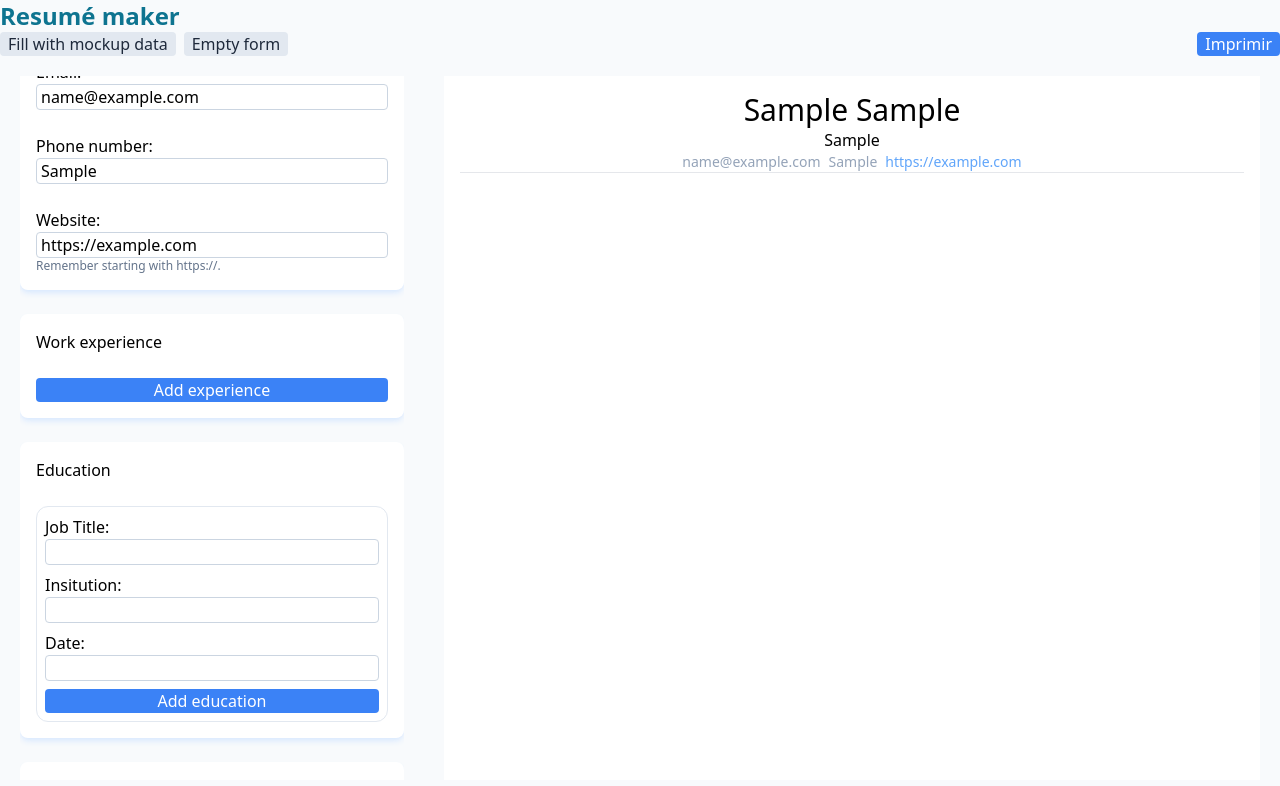
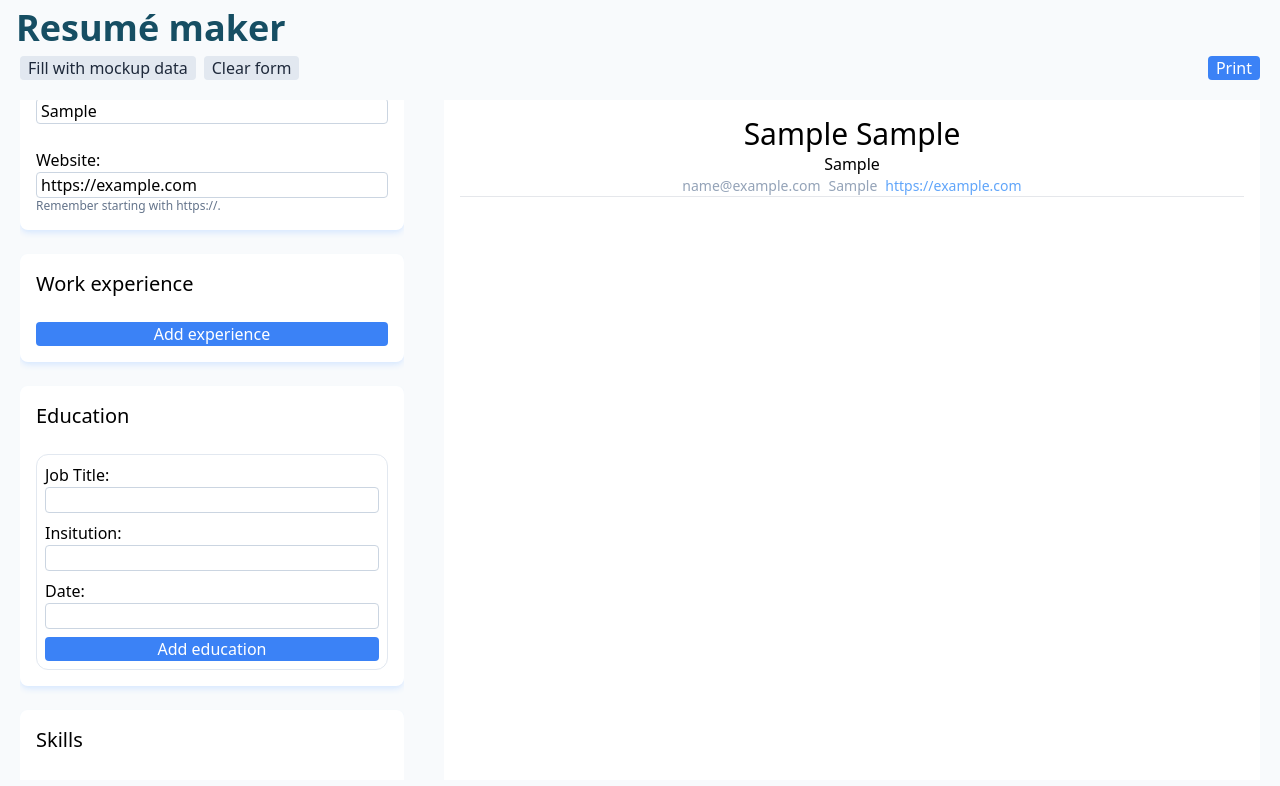
Before and after one commit to kike9978/resume-maker, a React (Vite) app: page / in a window 1280 px wide. Both pictures are taken after typing "Sample", "Sample", "Sample", "name@example.com", "Sample", "https://example.com" into the empty fields and a click on the button "Add Education". Shown: the top 786 px of the page. Built offline with nearby package versions, Linux system fonts and the light colour scheme.

Commit message:
Adjust styling

```diff
--- a/src/App.jsx
+++ b/src/App.jsx
@@ -36,7 +36,7 @@ const mockData = {
       id: nextId++,
       title: "UX designer",
       company: "Sisu Technologies",
-      description: "I am an essential contributor to UX design projects, collaborating across diverse teams to improve web applications for agricultural enterprises and create innovative features for a versatile marketing app used by businesses and organizations. Engaging closely with development and design teams, I actively contribute throughout various phases of the design process and Agile methodology. My expertise includes designing seamless user experiences for mobile and web platforms, leveraging HTML, CSS, Sass, Javascript, and React to build UI components. Additionally, I utilize component libraries like PrimeReact to enhance efficiency and maintain consistency in development. Freelanc",
+      description: "I am an essential contributor to UX design projects, collaborating across diverse teams to improve web applications for agricultural enterprises and create innovative features for a versatile marketing app used by businesses and organizations. Engaging closely with development and design teams, I actively contribute throughout various phases of the design process and Agile methodology. My expertise includes designing seamless user experiences for mobile and web platforms, leveraging HTML, CSS, Sass, Javascript, and React to build UI components. Additionally, I utilize component libraries like PrimeReact to enhance efficiency and maintain consistency in development.",
       date: "August 2022 - March 2024"
     },
     {
@@ -48,8 +48,8 @@ const mockData = {
     },
     {
       id: nextId++,
-      title: "Pekxel Studio",
-      company: "UX Designer intern",
+      title: "UX Designer intern",
+      company: "Pekxel Studio",
       description: "As a UX Designer intern, I produced engaging animations and 3D character models for landing pages, while also contributing to UX research initiatives at a museum to improve visitor experience.",
       date: "January 2019 - May 2019"
     },
@@ -162,18 +162,18 @@ function App() {
   return (
     <>
       <h1
-        className='text-cyan-700 font-bold text-2xl print:hidden'>Resumé maker</h1>
-      <div className="flex justify-between">
+        className='text-cyan-900 font-bold text-4xl print:hidden mx-4 my-2'>Resumé maker</h1>
+      <div className="flex justify-between mx-5">
         <div className="flex gap-2">
           <Button onClick={() => setCV({ ...mockData })} label={"Fill with mockup data"} hierarchy="secondary" />
-          <Button onClick={() => setCV({ ...initialCV })} label={"Empty form"} hierarchy='secondary' />
+          <Button onClick={() => setCV({ ...initialCV })} label={"Clear form"} hierarchy='secondary' />
           {/* <Button onClick={() => setIsEditing(!isEditing)} label={isEditing ? "Save" : "Edit"} hierarchy='secondary' /> */}
         </div>
-        <Button onClick={() => window.print()} label={"Imprimir"} />
+        <Button onClick={() => window.print()} label={"Print"} />
       </div>
 
 
-      <div className="flex flex-grow overflow-hidden flex-col sm:flex-row">
+      <div className="flex flex-grow overflow-hidden  flex-col sm:flex-row">
         {isEditing &&
 
           <CVForm
--- a/src/components/CV.jsx
+++ b/src/components/CV.jsx
@@ -22,7 +22,7 @@ export default function CV({ cv }) {
 
     return (
 
-        <main className="print:w-full overflow-y-auto flex-grow p-4 bg-white m-5 scrollbar-thumb-rounded-full scrollbar-track-rounded-full scrollbar scrollbar-thumb-slate-700 scrollbar-track-slate-300 w-full">
+        <main className="print:w-full overflow-y-auto flex-grow p-4 bg-white m-5  w-full print:overflow-auto scrollbar-thumb-rounded-full scrollbar-track-rounded-full scrollbar scrollbar-thumb-slate-700 scrollbar-track-slate-300 print:scrollbar-none">
             {isEmpty ? <EmptyCV /> :
                 <>
                     {!generalInfoEmpty &&
@@ -42,7 +42,7 @@ export default function CV({ cv }) {
                     }
                     {works.length > 0 && <>
                         <section>
-                            <h2>Work experience</h2>
+                            <h2 className="mt-2">Work experience</h2>
                             {works.map(work => {
                                 return (
                                     <WorkExperience
@@ -64,7 +64,7 @@ export default function CV({ cv }) {
                     {educations.length > 0 &&
                         <>
                             <section>
-                                <h2>Education</h2>
+                                <h2 className="mt-2">Education</h2>
                                 {educations.map(education => {
                                     return (
                                         <EducationExperience
@@ -83,8 +83,8 @@ export default function CV({ cv }) {
 
 
                     {skills.length > 0 && <section>
-                        <h2>Skills:</h2>
-                        <div className="flex gap-2 flex-wrap">
+                        <h2 className="mt-2">Skills</h2>
+                        <div className="flex gap-2 flex-wrap mt-4">
                             {skills.map(skill => {
                                 return <p key={skill.id} className="bg-slate-100 text-slate-800 rounded-2xl border border-solid border-slate-700 px-2 py-1">{skill.title}</p>
                             })}
--- a/src/components/CVForm.jsx
+++ b/src/components/CVForm.jsx
@@ -30,7 +30,7 @@ export default function CVForm({ setCV, cv, isAddingExperience, setIsAddingExper
             className='flex flex-col m-5 print:hidden overflow-y-auto gap-6 basis-4/5 max-w-96 pb-4'>
             <FormCard >
 
-                <h2>General information</h2>
+                <h2 className="text-xl">General information</h2>
                 <Input
                     label={"First name(s)"}
                     name={"firstName"}
@@ -81,7 +81,7 @@ export default function CVForm({ setCV, cv, isAddingExperience, setIsAddingExper
 
             <FormCard>
 
-                <h2>Work experience</h2>
+                <h2 className="text-xl">Work experience</h2>
 
                 {works.length > 0 &&
 
@@ -114,7 +114,7 @@ export default function CVForm({ setCV, cv, isAddingExperience, setIsAddingExper
             </FormCard>
             <FormCard>
 
-                <h2>Education</h2>
+                <h2 className="text-xl">Education</h2>
 
                 {educations.length > 0 &&
                     <details open>
@@ -146,9 +146,9 @@ export default function CVForm({ setCV, cv, isAddingExperience, setIsAddingExper
             </FormCard>
 
             <FormCard>
-
+                <h2 className="text-xl">Skills</h2>
                 <Textarea
-                    label={"Skills"}
+                    label={"Your skills"}
                     name={"skills"}
                     value={skills}
                     onChange={handleOnSkillsChange}
--- a/src/components/EducationExperience.jsx
+++ b/src/components/EducationExperience.jsx
@@ -2,7 +2,7 @@ export default function EducationExperience({ title, institution, date }) {
 
 
     return (
-        <article className="py-10">
+        <article className="py-5">
             <div className="flex items-baseline justify-between">
                 <div className="flex flex-col">
                     <h3 className="text-xl">
--- a/src/components/WorkExperience.jsx
+++ b/src/components/WorkExperience.jsx
@@ -2,7 +2,7 @@ export default function WorkExperience({ title, company, description, date }) {
 
 
     return (
-        <article className="py-10">
+        <article className="py-5">
             <div className="flex items-baseline justify-between">
                 <div className="flex flex-col">
                     <h3 className="text-xl">
@@ -12,7 +12,7 @@ export default function WorkExperience({ title, company, description, date }) {
                 </div>
                 <p className="text-sm text-slate-400">{date}</p>
             </div>
-            <p>{description}</p>
+            <p className="mt-4">{description}</p>
         </article>
     )
 }
```
